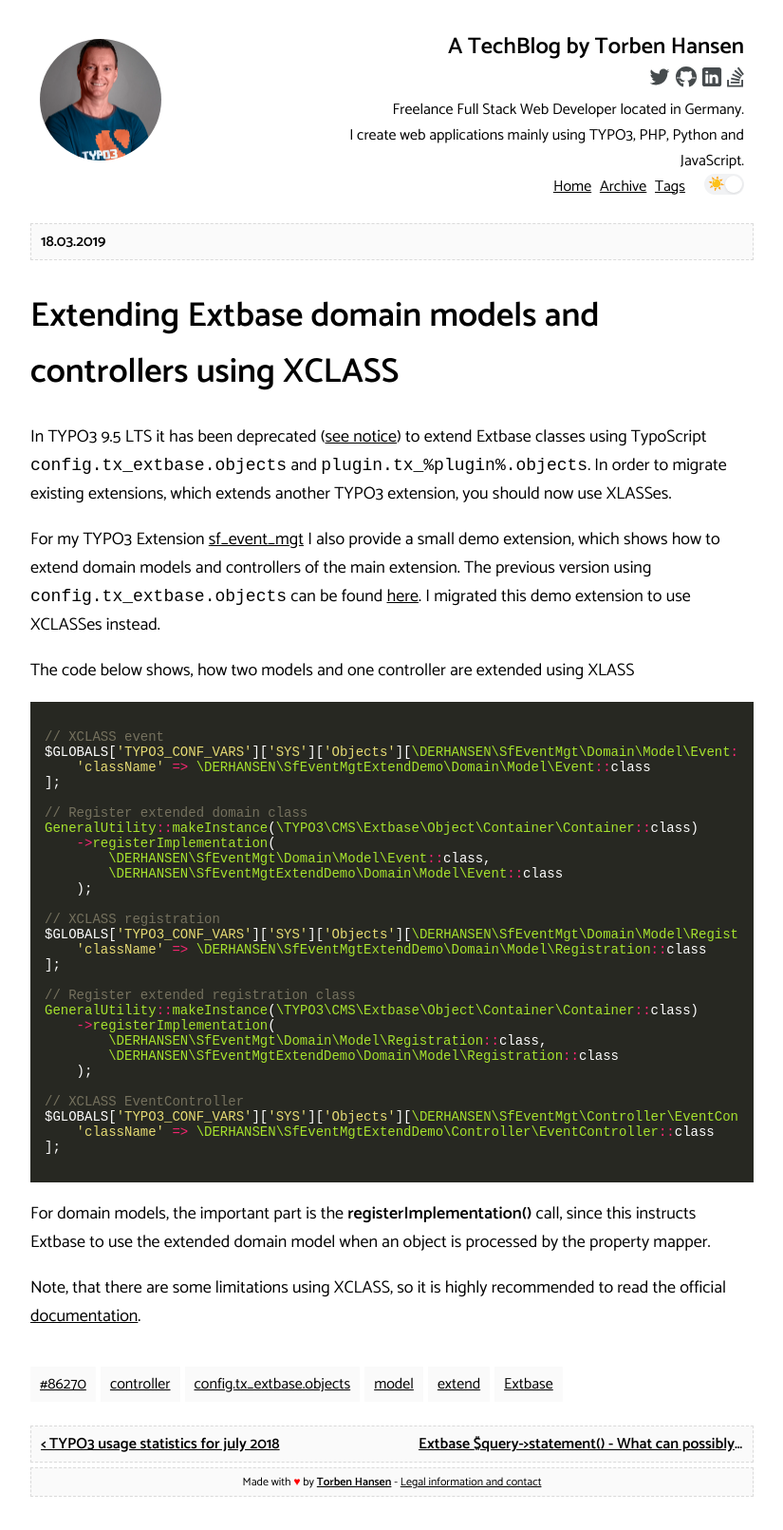
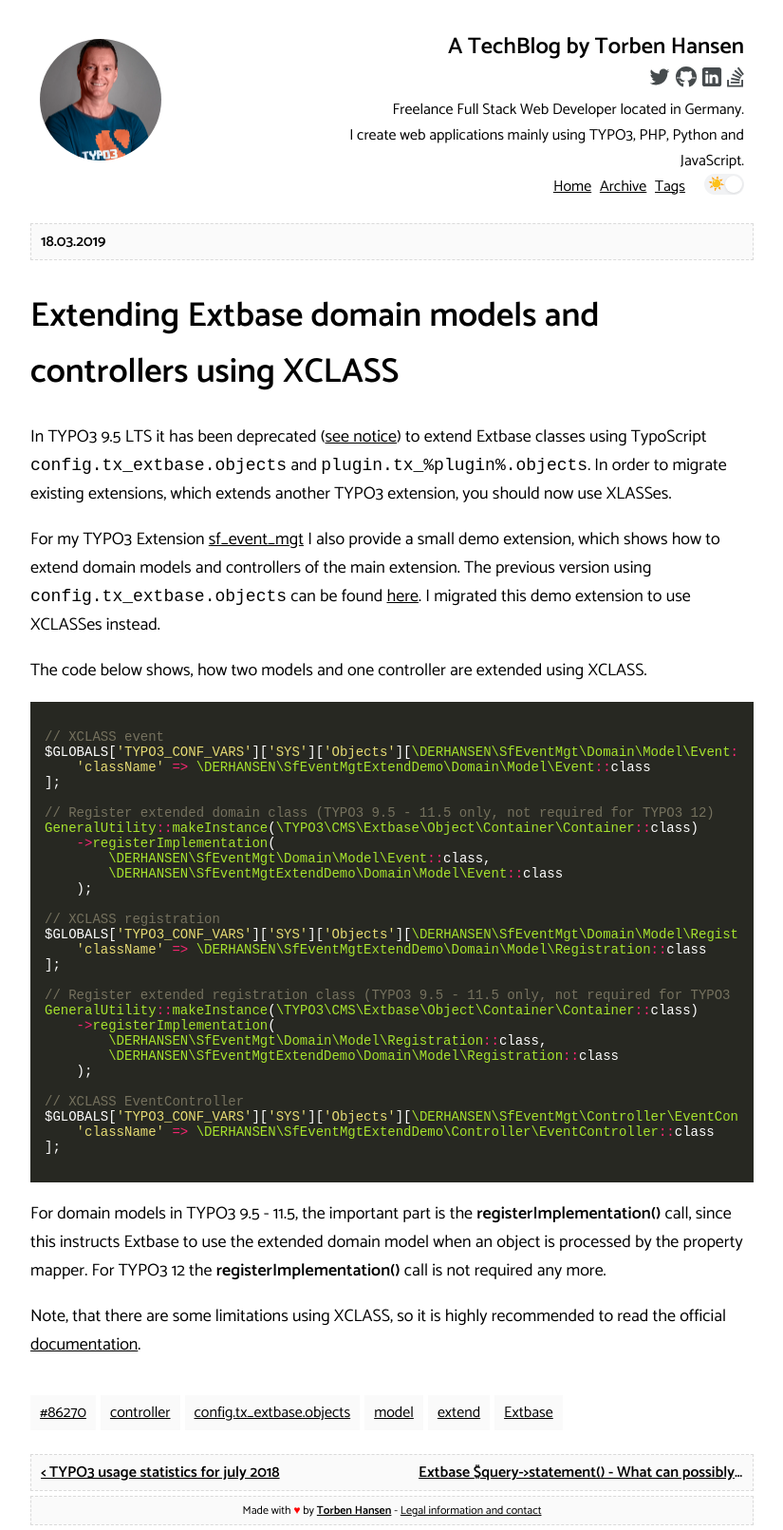
Before and after one commit to derhansen/derhansen.github.io, a Jekyll site: the page built from _posts/2019-03-18-extending-extbase-domain-models-and.md, in a window 1280 px wide. Shown: the whole page at 95% size, without its empty margins (227-1052 px from the left). Built offline with Jekyll 4.4.1, drawn with Linux system fonts in a browser that asks for light colours; comment, search, counter and statistics services are not loaded; before the commit the page ends 1581 px from its top, so only the background shows below that.

Commit message:
Updated blogpost

```diff
--- a/_posts/2019-03-18-extending-extbase-domain-models-and.md
+++ b/_posts/2019-03-18-extending-extbase-domain-models-and.md
@@ -26,7 +26,7 @@
 `config.tx_extbase.objects` can be found [here](https://github.com/derhansen/sf_event_mgt_extend_demo/tree/0.2.0). I
 migrated this demo extension to use XCLASSes instead.
 
-The code below shows, how two models and one controller are extended using XLASS
+The code below shows, how two models and one controller are extended using XCLASS.
 
 {% highlight php %}
 // XCLASS event
@@ -34,7 +34,7 @@
     'className' => \DERHANSEN\SfEventMgtExtendDemo\Domain\Model\Event::class
 ];
 
-// Register extended domain class
+// Register extended domain class (TYPO3 9.5 - 11.5 only, not required for TYPO3 12)
 GeneralUtility::makeInstance(\TYPO3\CMS\Extbase\Object\Container\Container::class)
     ->registerImplementation(
         \DERHANSEN\SfEventMgt\Domain\Model\Event::class,
@@ -46,7 +46,7 @@
     'className' => \DERHANSEN\SfEventMgtExtendDemo\Domain\Model\Registration::class
 ];
 
-// Register extended registration class
+// Register extended registration class (TYPO3 9.5 - 11.5 only, not required for TYPO3 12)
 GeneralUtility::makeInstance(\TYPO3\CMS\Extbase\Object\Container\Container::class)
     ->registerImplementation(
         \DERHANSEN\SfEventMgt\Domain\Model\Registration::class,
@@ -59,8 +59,9 @@
 ];
 {% endhighlight %}
 
-For domain models, the important part is the **registerImplementation()** call, since this instructs Extbase to use the
-extended domain model when an object is processed by the property mapper.
+For domain models in TYPO3 9.5 - 11.5, the important part is the **registerImplementation()** call, since this
+instructs Extbase to use the extended domain model when an object is processed by the property mapper. For TYPO3 12
+the **registerImplementation()** call is not required any more.
 
 Note, that there are some limitations using XCLASS, so it is highly recommended to read the
 official [documentation](https://docs.typo3.org/typo3cms/CoreApiReference/ApiOverview/Xclasses/Index.html).
```
